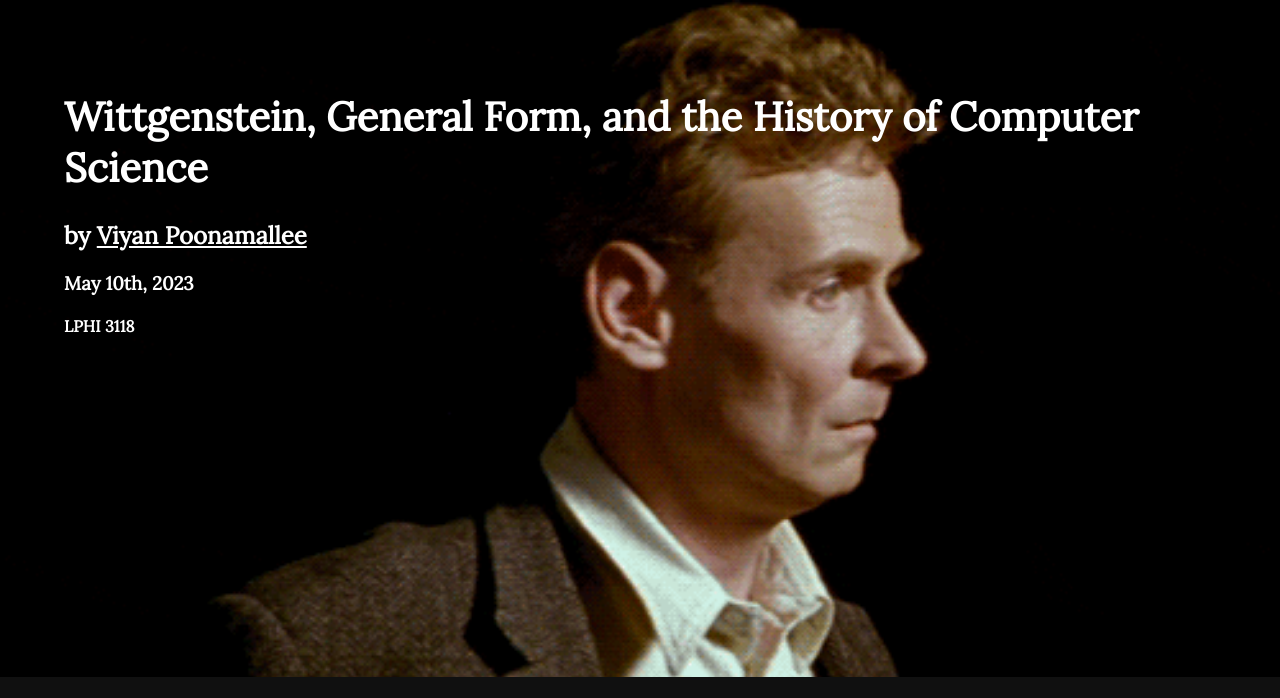
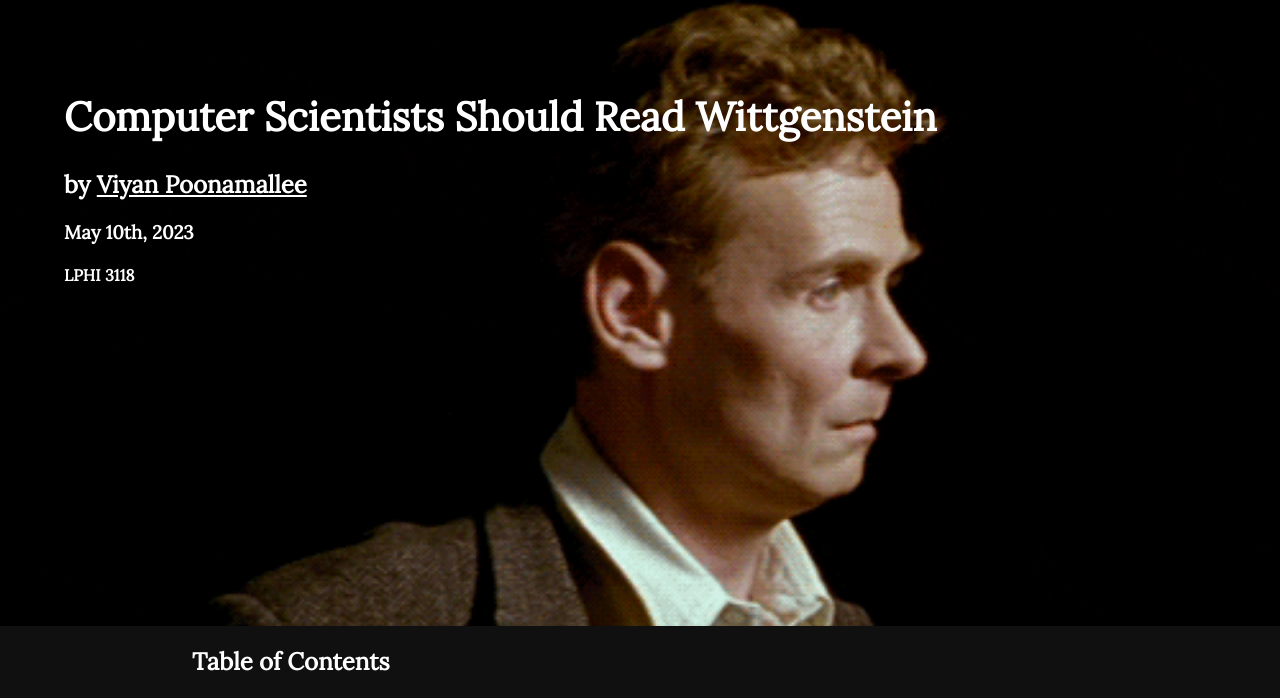
Before and after one commit to ActionMailman/WittgensteinTuring, a Flask app: page / in a window 1280 px wide. Shown: the top 698 px of the page. Run offline with Flask 3, Linux system fonts and the light colour scheme.

Commit message:
edits to the title

```diff
--- a/templates/index.html
+++ b/templates/index.html
@@ -5,11 +5,11 @@
     <meta http-equiv="X-UA-Compatible" content="IE=edge">
     <meta name="viewport" content="width=device-width, initial-scale=1.0">
     <link rel="stylesheet" href="/static/style.css">
-    <title>Wittgenstein, General Form, and Computer Science</title>
+    <title>Wittgenstein</title>
 </head>
 <body>
     <div id="title">
-        <h1>Wittgenstein, General Form, and the History of Computer Science</h1>
+        <h1>Computer Scientists Should Read Wittgenstein</h1>
         <h2>by <a href="https://github.com/ActionMailman">Viyan Poonamallee</a></h2>
         <h3>May 10th, 2023</h3>
         <h4>LPHI 3118</h4>
```
